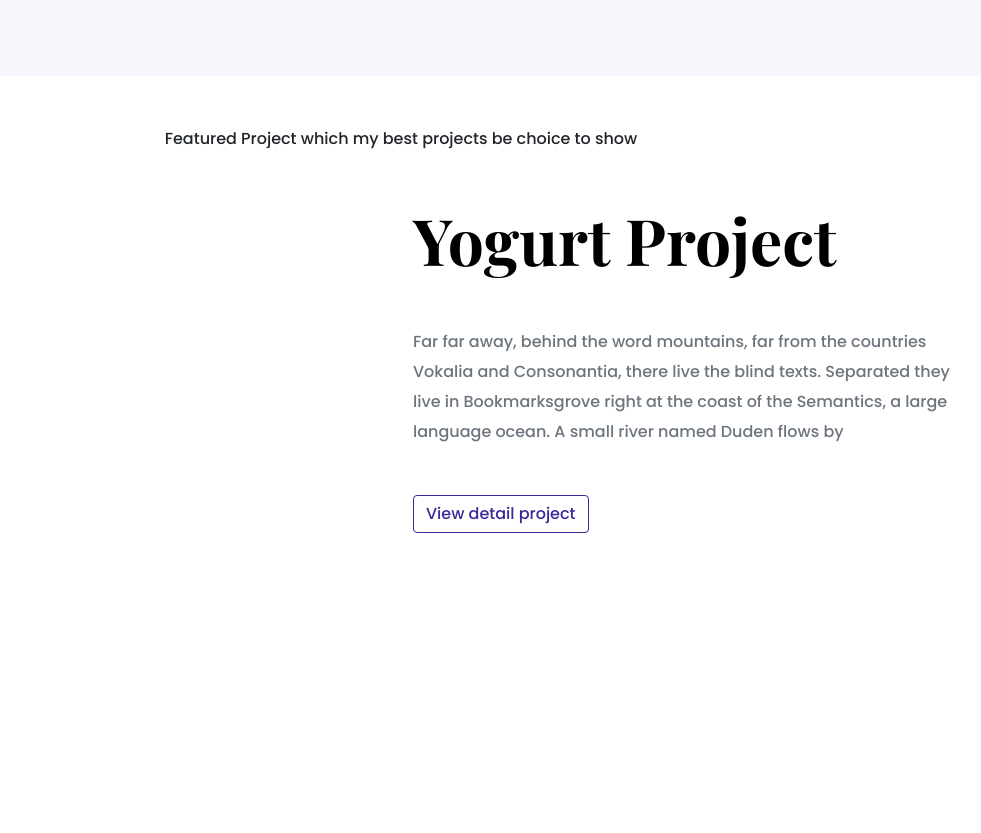
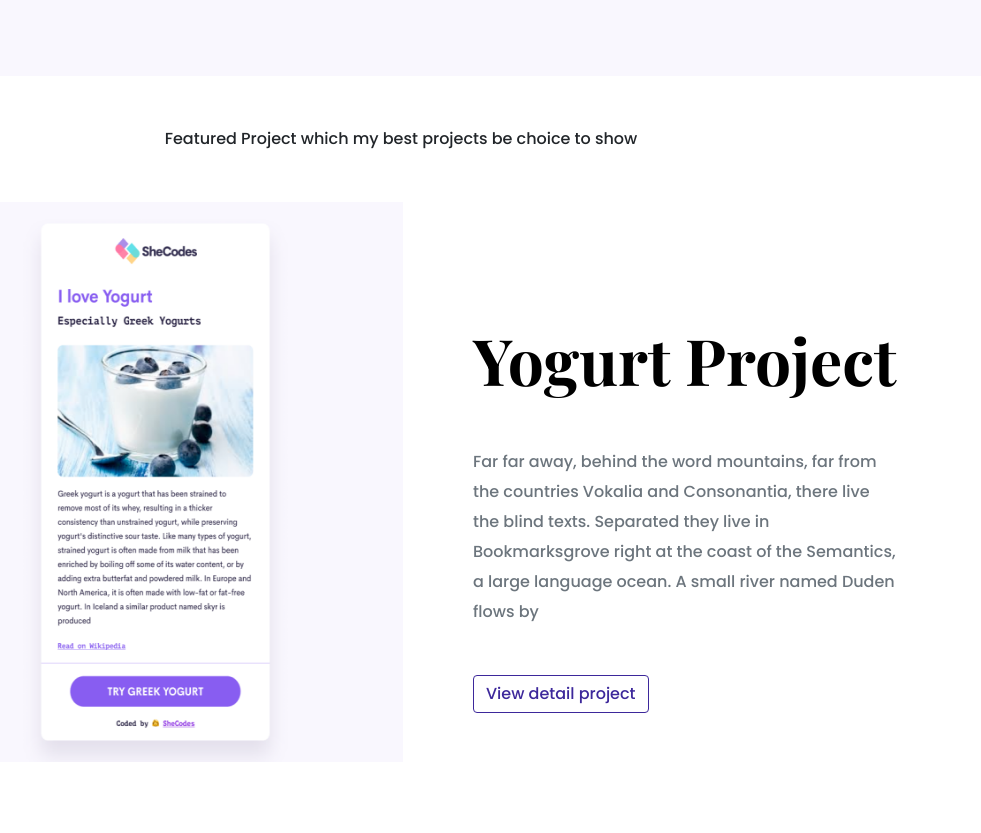
Before and after one commit to LiuLuchik/portfolio-project-figma, a plain HTML site: page index.html in a window 1280 px wide. Shown: the part 562-1395 px from the top of the page, without its empty margins (239-1220 px from the left). Before the commit the page ends 1095 px from the top, so only its background shows below. Drawn offline with nearby package versions, Linux system fonts and the light colour scheme.

Commit message:
add first picture

```diff
--- a/index.html
+++ b/index.html
@@ -41,18 +41,21 @@
       <p class="text-center m-5">
         Featured Project which my best projects be choice to show
       </p>
-
       <div class="row">
-        <div class="col-6"></div>
         <div class="col-6">
-          <h2 class="mb-5">Yogurt Project</h2>
-          <p class="mb-5 text-muted">
-            Far far away, behind the word mountains, far from the countries
-            Vokalia and Consonantia, there live the blind texts. Separated they
-            live in Bookmarksgrove right at the coast of the Semantics, a large
-            language ocean. A small river named Duden flows by
-          </p>
-          <a href="#" class="btn btn-branding-outline">View detail project</a>
+          <img src="images/yogurt.png" class="img-fluid" alt="yogurt app" />
+        </div>
+        <div class="col-6">
+          <div class="project-description">
+            <h2 class="mb-5">Yogurt Project</h2>
+            <p class="mb-5 text-muted">
+              Far far away, behind the word mountains, far from the countries
+              Vokalia and Consonantia, there live the blind texts. Separated
+              they live in Bookmarksgrove right at the coast of the Semantics, a
+              large language ocean. A small river named Duden flows by
+            </p>
+            <a href="#" class="btn btn-branding-outline">View detail project</a>
+          </div>
         </div>
       </div>
     </div>
--- a/styles/portfolio.css
+++ b/styles/portfolio.css
@@ -75,3 +75,14 @@ p {
   font-size: 16px;
   line-height: 24px;
 }
+
+.img-fluid {
+  position: absolute;
+  width: 560px;
+  height: 560px;
+  padding-left: 65px;
+}
+
+.project-description {
+  padding: 120px 60px;
+}
```
